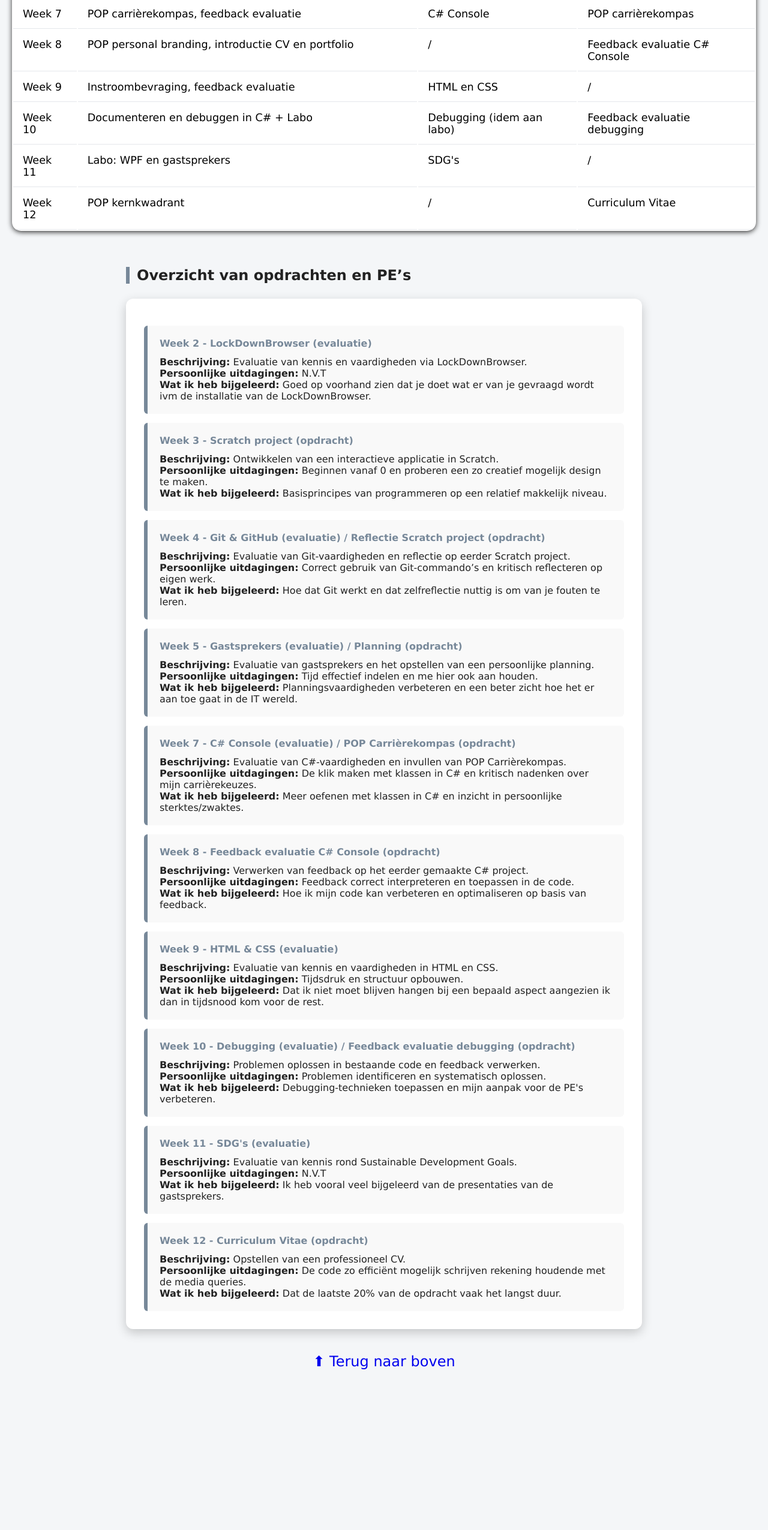
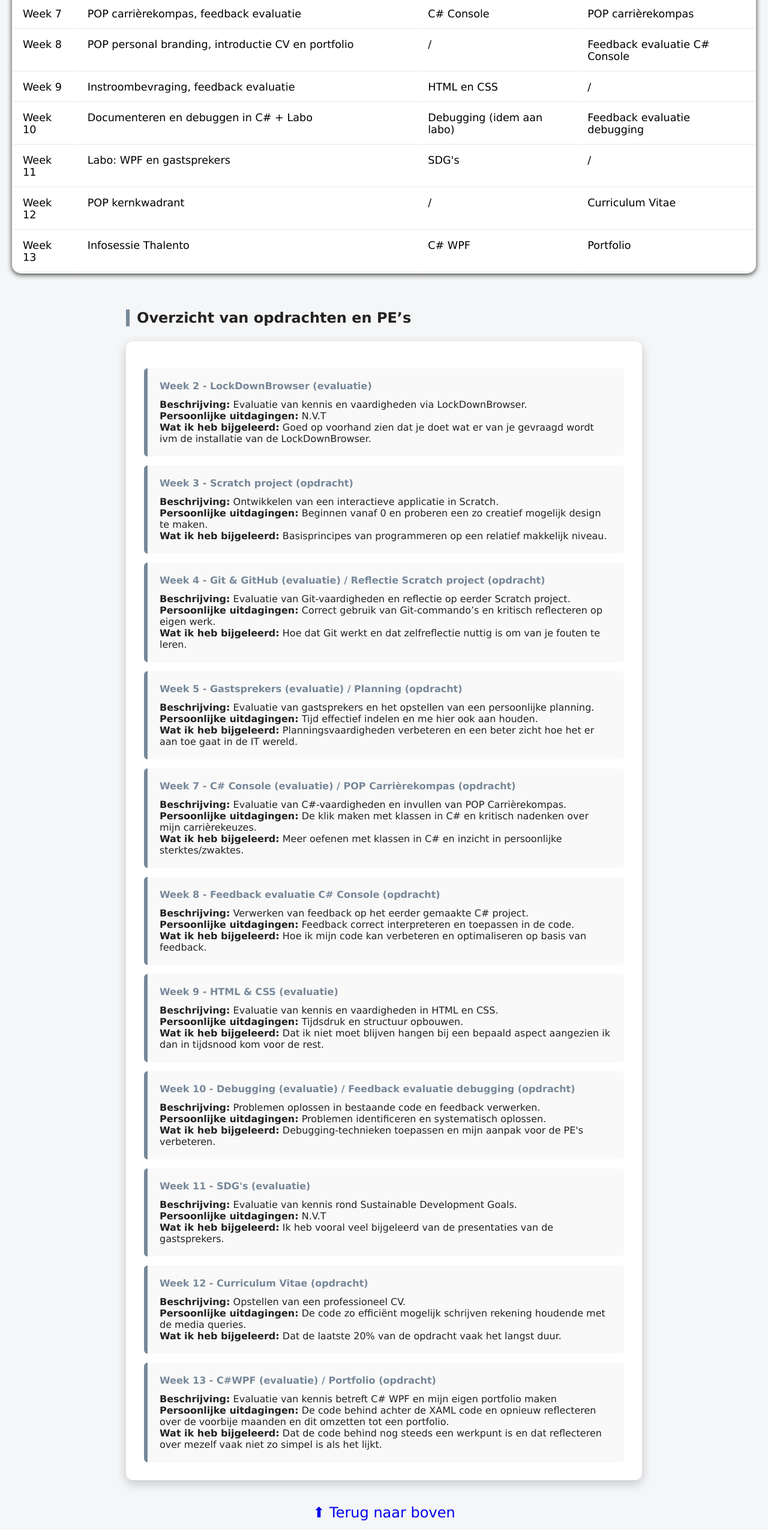
Before and after one commit to pxl-werkplekleren/portfolio-RobinDeJonghe, a plain HTML site: page werkplekleren.html in a window 1280 px wide. Shown: the part 995-3546 px from the top of the page at 60% size. Before the commit the page ends 3294 px from the top, so only its background shows below. Drawn offline with Linux system fonts and the light colour scheme.

Commit message:
Portfolio aangevuld met week 13 voor WPL.

```diff
--- a/werkplekleren.html
+++ b/werkplekleren.html
@@ -111,6 +111,12 @@
                 <td>/</td>
                 <td>Curriculum Vitae</td>
             </tr>
+            <tr>
+                <td>Week 13</td>
+                <td>Infosessie Thalento</td>
+                <td>C# WPF</td>
+                <td>Portfolio</td>
+            </tr>
             </tbody>
         </table>
     </div>
@@ -200,6 +206,13 @@
             <p><strong>Wat ik heb bijgeleerd:</strong> Dat de laatste 20% van de opdracht vaak het langst duur.</p>
         </div>
 
+        <div class="activity-group">
+            <h4>Week 13 - C#WPF (evaluatie) / Portfolio (opdracht)</h4>
+            <p><strong>Beschrijving:</strong> Evaluatie van kennis betreft C# WPF en mijn eigen portfolio maken</p>
+            <p><strong>Persoonlijke uitdagingen:</strong> De code behind achter de XAML code en opnieuw reflecteren over de voorbije maanden en dit omzetten tot een portfolio.</p>
+            <p><strong>Wat ik heb bijgeleerd:</strong> Dat de code behind nog steeds een werkpunt is en dat reflecteren over mezelf vaak niet zo simpel is als het lijkt.</p>
+        </div>
+
     </div>
 </section>
 
```
